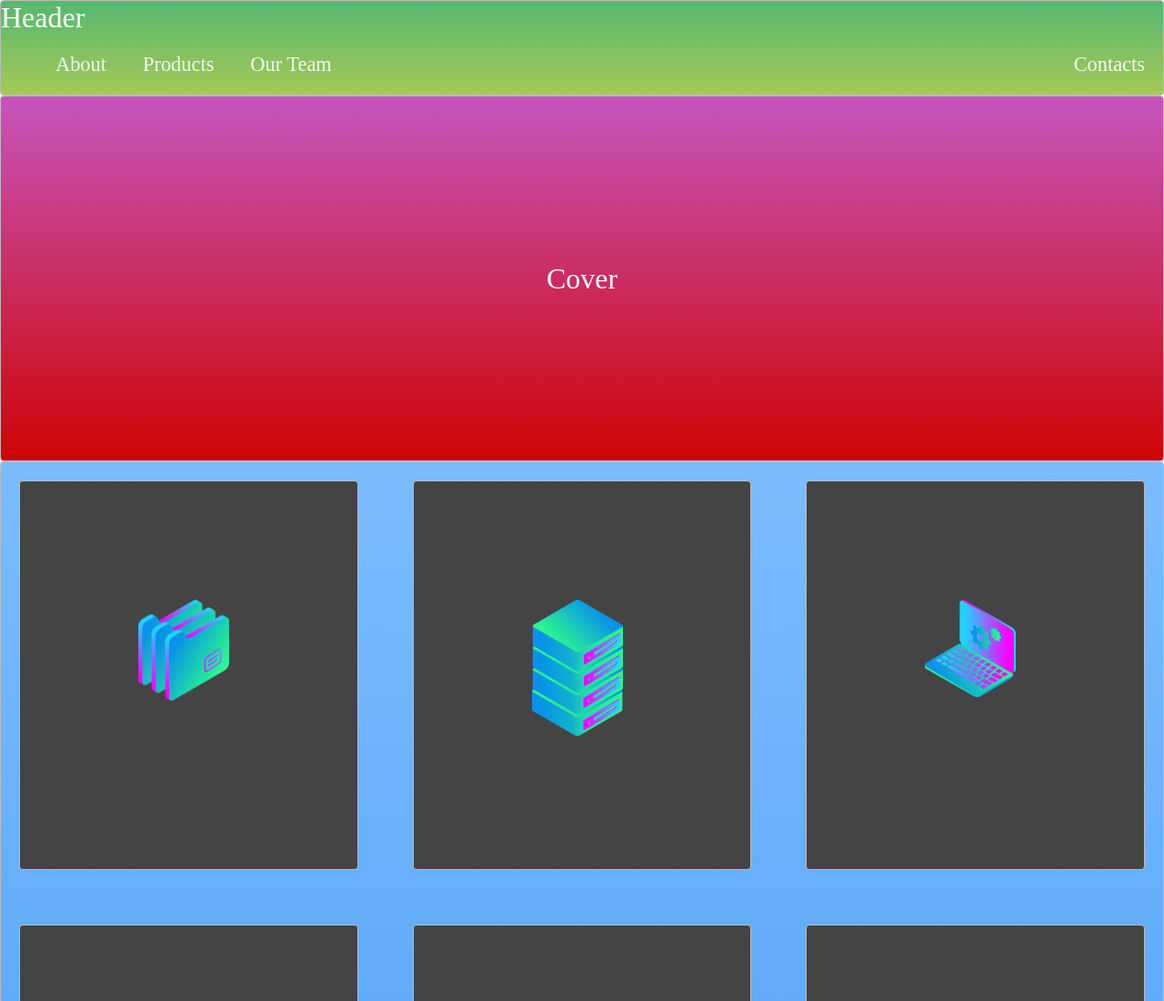
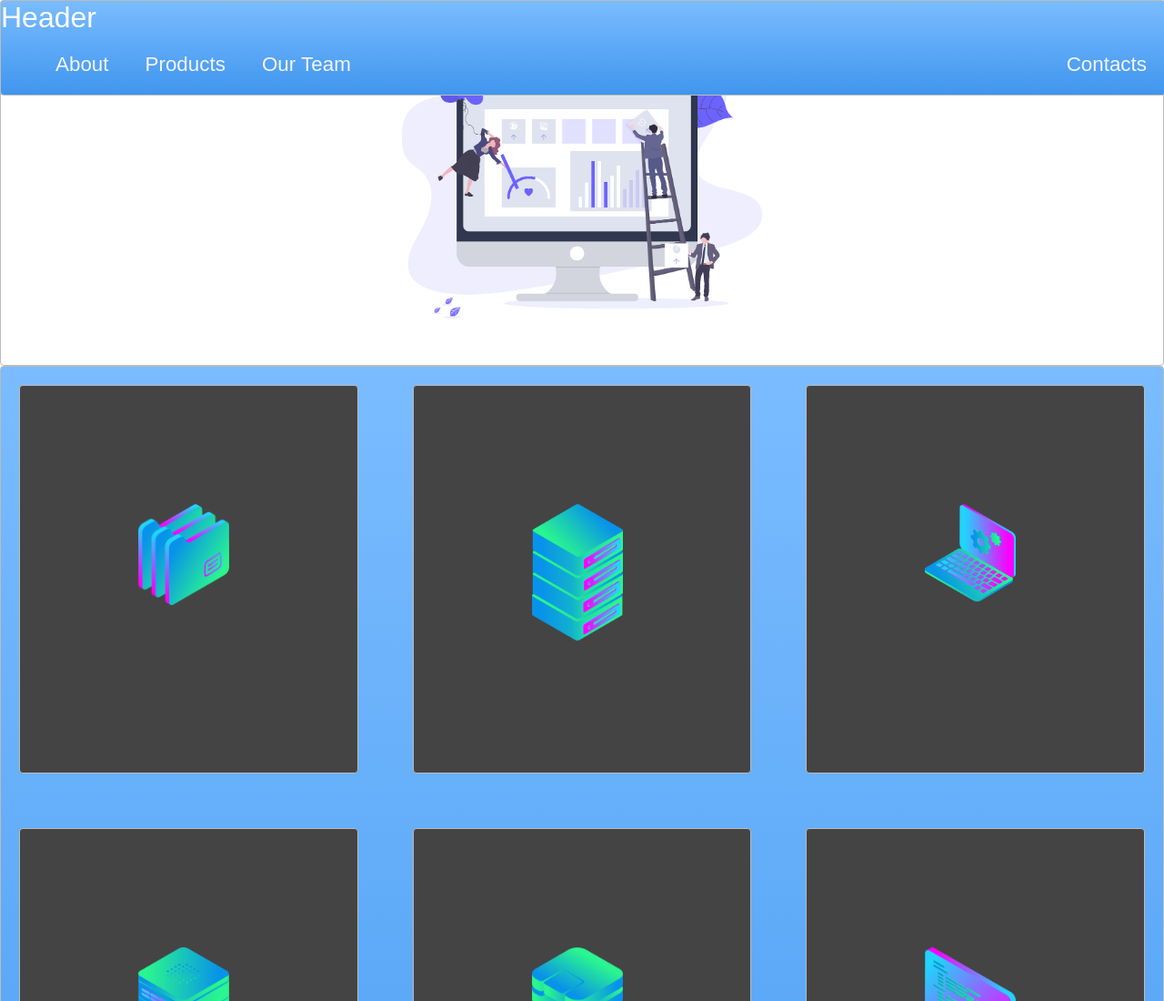
Before and after one commit to Nizar4790k/Layout-Master, a plain HTML site: page project-start/index.html in a window 1280 px wide. Shown: the top 1100 px of the page at 91% size. Drawn offline with Linux system fonts and the light colour scheme.

Commit message:
navbar became sticky and blue, cover image was inserted and box rottation was added

```diff
--- a/project-start/index.html
+++ b/project-start/index.html
@@ -5,7 +5,7 @@
   <link rel="stylesheet" type="text/css" href="./style.css">
 </head>
 <body>
-  <nav class="zone green">Header
+  <nav class="zone blue sticky">Header
     <ul class="main-nav">
       <li><a href="">About</a></li>
       <li><a href="">Products</a></li>
@@ -13,7 +13,7 @@
       <li class="push"><a href="">Contacts</a></li>
     </ul>
   </nav>
-  <div class="container zone red">Cover</div>
+  <div class="container zone"><img class="cover" src="./img/undraw.png"></div>
 
   <div class="zone blue grid-wrapper">
     <div class="box zone"><img src="./img/files_2.png"></div>
--- a/project-start/style.css
+++ b/project-start/style.css
@@ -1,6 +1,7 @@
 
 body{
     margin: auto 0;
+    font-family: Arial;
 }
 
 
@@ -21,6 +22,20 @@ body{
     -moz-box-shadow:rgba(0,0,0,0.8) 0px 5px 15px, inset rgba(0,0,0,0.15) 0px -10px 20px;
     -o-box-shadow:rgba(0,0,0,0.8) 0px 5px 15px, inset rgba(0,0,0,0.15) 0px -10px 20px;
     box-shadow:rgba(0,0,0,0.8) 0px 5px 15px, inset rgba(0,0,0,0.15) 0px -10px 20px;
+}
+
+.box:hover {
+    -webkit-transform:rotate(-7deg);
+    -moz-transform:rotate(-7deg);
+    -o-transform:rotate(-7deg);
+    transform:rotate(-7deg);
+}
+
+
+.sticky{
+    position: fixed;
+    top: 0;
+    width: 100%;
 }
 
 .main-nav{
@@ -58,6 +73,10 @@ a{
     align-items: center;
     justify-content: center;
     height: 50vh;
+}
+
+.cover{
+    width: 30rem;
 }
 
 .grid-wrapper{
```
